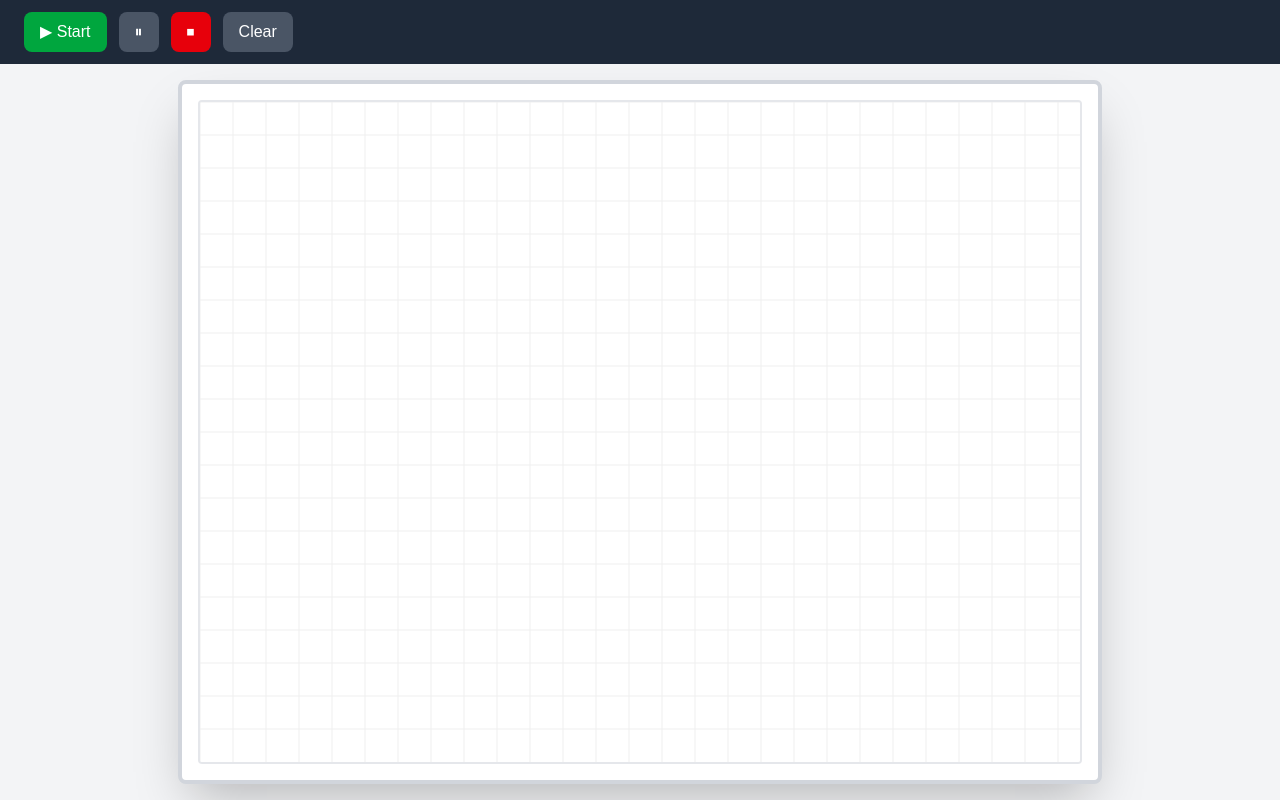
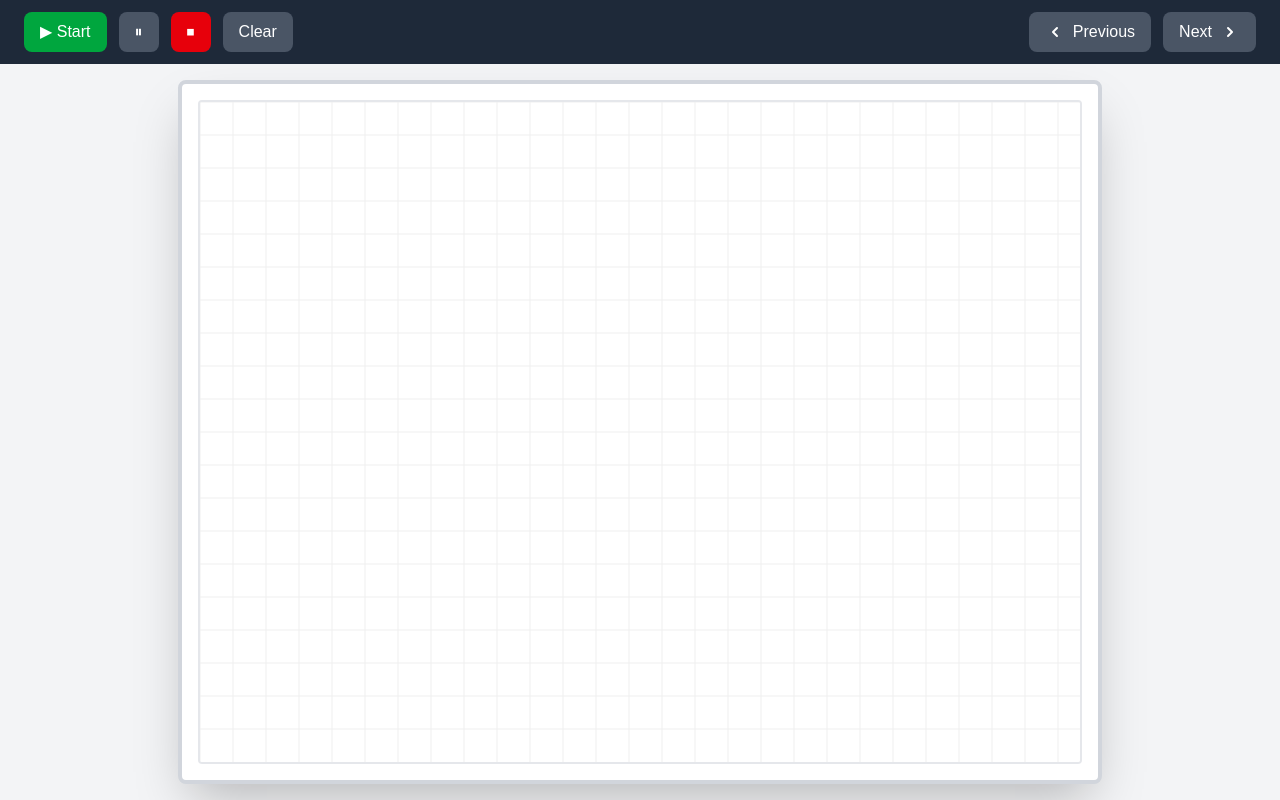
Before and after one commit to Asad-Ali09/mindly, a Next.js app in the folder client/: page /lesson in a window 1280 px wide. Built offline with nearby package versions, Linux system fonts and the light colour scheme.

Commit message:
add page track on frontend

```diff
--- a/client/src/app/lesson/page.tsx
+++ b/client/src/app/lesson/page.tsx
@@ -1,15 +1,42 @@
 'use client';
 
-import { useState } from "react";
+import { useState, useEffect } from "react";
 import Whiteboard from "@/components/Whiteboard";
 import LessonOutlineOverlay from "@/components/LessonOutlineOverlay";
 import { LessonResponse, SAMPLE_LESSON } from "@/types/lesson";
+import { useLearningStore } from "@/store/learningStore";
 
 const LessonPage = () => {
   const [isPlaying, setIsPlaying] = useState(false);
   const [currentTime, setCurrentTime] = useState(0);
   const [lesson, setLesson] = useState<LessonResponse | null>(null);
   const [clearKey, setClearKey] = useState(0);
+
+  // Get lesson outline and page navigation from store
+  const lessonOutline = useLearningStore((state) => state.lessonOutline);
+  const currentSectionIndex = useLearningStore((state) => state.currentSectionIndex);
+  const currentPageIndex = useLearningStore((state) => state.currentPageIndex);
+  const nextPage = useLearningStore((state) => state.nextPage);
+  const previousPage = useLearningStore((state) => state.previousPage);
+
+  // Calculate if we can navigate
+  const canGoPrevious = currentSectionIndex > 0 || currentPageIndex > 0;
+  const canGoNext = lessonOutline && lessonOutline.sections && (
+    currentSectionIndex < lessonOutline.sections.length - 1 ||
+    (currentSectionIndex === lessonOutline.sections.length - 1 &&
+     currentPageIndex < lessonOutline.sections[currentSectionIndex].pages.length - 1)
+  );
+
+  // Get current page info
+  const getCurrentPageInfo = () => {
+    if (!lessonOutline || !lessonOutline.sections) return null;
+    const section = lessonOutline.sections[currentSectionIndex];
+    if (!section || !section.pages) return null;
+    const page = section.pages[currentPageIndex];
+    return page ? { section, page } : null;
+  };
+
+  const pageInfo = getCurrentPageInfo();
 
   const handleStart = () => {
     setLesson(SAMPLE_LESSON);
@@ -33,6 +60,22 @@ const LessonPage = () => {
 
   const handleTimeUpdate = (time: number) => {
     setCurrentTime(time);
+  };
+
+  const handleNextPage = () => {
+    nextPage();
+    setIsPlaying(false);
+    setCurrentTime(0);
+    setClearKey(prev => prev + 1);
+    // TODO: Load whiteboard content for the new page
+  };
+
+  const handlePreviousPage = () => {
+    previousPage();
+    setIsPlaying(false);
+    setCurrentTime(0);
+    setClearKey(prev => prev + 1);
+    // TODO: Load whiteboard content for the new page
   };
 
   return (
@@ -65,6 +108,36 @@ const LessonPage = () => {
             className="px-4 py-2 bg-gray-600 hover:bg-gray-700 rounded-lg transition-colors"
           >
             Clear
+          </button>
+        </div>
+
+        {/* Page Navigation */}
+        <div className="flex items-center gap-3">
+          {pageInfo && (
+            <div className="text-sm bg-gray-700 px-4 py-2 rounded-lg">
+              <span className="text-gray-400">Section {currentSectionIndex + 1}, Page {currentPageIndex + 1}:</span>
+              <span className="ml-2 font-semibold">{pageInfo.page.title}</span>
+            </div>
+          )}
+          <button
+            onClick={handlePreviousPage}
+            disabled={!canGoPrevious}
+            className="px-4 py-2 bg-blue-600 hover:bg-blue-700 disabled:bg-gray-600 disabled:cursor-not-allowed rounded-lg transition-colors flex items-center gap-2"
+          >
+            <svg xmlns="http://www.w3.org/2000/svg" className="h-5 w-5" viewBox="0 0 20 20" fill="currentColor">
+              <path fillRule="evenodd" d="M12.707 5.293a1 1 0 010 1.414L9.414 10l3.293 3.293a1 1 0 01-1.414 1.414l-4-4a1 1 0 010-1.414l4-4a1 1 0 011.414 0z" clipRule="evenodd" />
+            </svg>
+            Previous
+          </button>
+          <button
+            onClick={handleNextPage}
+            disabled={!canGoNext}
+            className="px-4 py-2 bg-blue-600 hover:bg-blue-700 disabled:bg-gray-600 disabled:cursor-not-allowed rounded-lg transition-colors flex items-center gap-2"
+          >
+            Next
+            <svg xmlns="http://www.w3.org/2000/svg" className="h-5 w-5" viewBox="0 0 20 20" fill="currentColor">
+              <path fillRule="evenodd" d="M7.293 14.707a1 1 0 010-1.414L10.586 10 7.293 6.707a1 1 0 011.414-1.414l4 4a1 1 0 010 1.414l-4 4a1 1 0 01-1.414 0z" clipRule="evenodd" />
+            </svg>
           </button>
         </div>
       </div>
--- a/client/src/components/LessonOutlineOverlay.tsx
+++ b/client/src/components/LessonOutlineOverlay.tsx
@@ -29,6 +29,9 @@ const LessonOutlineOverlay = () => {
   const [isExpanded, setIsExpanded] = useState(false);
   const [expandedSections, setExpandedSections] = useState<Set<string>>(new Set());
   const lessonOutline = useLearningStore((state) => state.lessonOutline) as LessonOutline | null;
+  const currentSectionIndex = useLearningStore((state) => state.currentSectionIndex);
+  const currentPageIndex = useLearningStore((state) => state.currentPageIndex);
+  const setCurrentPage = useLearningStore((state) => state.setCurrentPage);
 
   const toggleSection = (sectionId: string) => {
     setExpandedSections((prev) => {
@@ -42,12 +45,20 @@ const LessonOutlineOverlay = () => {
     });
   };
 
+  const handlePageClick = (sectionIndex: number, pageIndex: number) => {
+    setCurrentPage(sectionIndex, pageIndex);
+  };
+
+  const isCurrentPage = (sectionIndex: number, pageIndex: number) => {
+    return currentSectionIndex === sectionIndex && currentPageIndex === pageIndex;
+  };
+
   if (!lessonOutline) {
     return null;
   }
 
   return (
-    <div className="fixed top-4 right-4 z-50 flex flex-col items-end">
+    <div className="fixed top-20 right-4 z-50 flex flex-col items-end">
       {/* Toggle Button */}
       <button
         onClick={() => setIsExpanded(!isExpanded)}
@@ -129,14 +140,30 @@ const LessonOutlineOverlay = () => {
                         {section.pages.map((page, pageIndex) => (
                           <div
                             key={page.id}
-                            className="pl-3 border-l-2 border-blue-300 py-1"
+                            onClick={() => handlePageClick(index, pageIndex)}
+                            className={`pl-3 border-l-2 py-1 cursor-pointer transition-all ${
+                              isCurrentPage(index, pageIndex)
+                                ? 'border-blue-500 bg-blue-50'
+                                : 'border-blue-300 hover:bg-gray-50'
+                            }`}
                           >
                             <div className="flex items-start gap-2">
-                              <span className="text-xs text-blue-600 font-medium flex-shrink-0">
+                              <span className={`text-xs font-medium flex-shrink-0 ${
+                                isCurrentPage(index, pageIndex) ? 'text-blue-700' : 'text-blue-600'
+                              }`}>
                                 {index + 1}.{pageIndex + 1}
                               </span>
                               <div className="flex-1">
-                                <h4 className="text-xs font-medium text-gray-800">{page.title}</h4>
+                                <h4 className={`text-xs font-medium ${
+                                  isCurrentPage(index, pageIndex) ? 'text-blue-900' : 'text-gray-800'
+                                }`}>
+                                  {page.title}
+                                  {isCurrentPage(index, pageIndex) && (
+                                    <span className="ml-2 text-xs bg-blue-500 text-white px-2 py-0.5 rounded-full">
+                                      Current
+                                    </span>
+                                  )}
+                                </h4>
                                 <p className="text-xs text-gray-500 mt-0.5">{page.description}</p>
                                 <span className="text-xs text-gray-400 mt-1 inline-block">
                                   ⏱ {page.estimatedDuration}
--- a/client/src/store/learningStore.ts
+++ b/client/src/store/learningStore.ts
@@ -21,6 +21,13 @@ interface LearningState {
   lessonOutline: any | null;
   setLessonOutline: (outline: any) => void;
 
+  // Current page tracking
+  currentSectionIndex: number;
+  currentPageIndex: number;
+  setCurrentPage: (sectionIndex: number, pageIndex: number) => void;
+  nextPage: () => void;
+  previousPage: () => void;
+
   // Loading states
   isLoadingQuestions: boolean;
   setIsLoadingQuestions: (loading: boolean) => void;
@@ -36,6 +43,8 @@ const initialState = {
   questions: [],
   responses: {},
   lessonOutline: null,
+  currentSectionIndex: 0,
+  currentPageIndex: 0,
   isLoadingQuestions: false,
   isLoadingOutline: false,
 };
@@ -65,6 +74,60 @@ export const useLearningStore = create<LearningState>()(
       // Lesson outline actions
       setLessonOutline: (outline: any) => set({ lessonOutline: outline }),
 
+      // Current page actions
+      setCurrentPage: (sectionIndex: number, pageIndex: number) =>
+        set({ currentSectionIndex: sectionIndex, currentPageIndex: pageIndex }),
+
+      nextPage: () =>
+        set((state) => {
+          if (!state.lessonOutline || !state.lessonOutline.sections) return state;
+
+          const currentSection = state.lessonOutline.sections[state.currentSectionIndex];
+          if (!currentSection) return state;
+
+          // Check if there's a next page in current section
+          if (state.currentPageIndex < currentSection.pages.length - 1) {
+            return {
+              currentPageIndex: state.currentPageIndex + 1,
+            };
+          }
+
+          // Check if there's a next section
+          if (state.currentSectionIndex < state.lessonOutline.sections.length - 1) {
+            return {
+              currentSectionIndex: state.currentSectionIndex + 1,
+              currentPageIndex: 0,
+            };
+          }
+
+          // Already at the last page
+          return state;
+        }),
+
+      previousPage: () =>
+        set((state) => {
+          if (!state.lessonOutline || !state.lessonOutline.sections) return state;
+
+          // Check if there's a previous page in current section
+          if (state.currentPageIndex > 0) {
+            return {
+              currentPageIndex: state.currentPageIndex - 1,
+            };
+          }
+
+          // Check if there's a previous section
+          if (state.currentSectionIndex > 0) {
+            const prevSection = state.lessonOutline.sections[state.currentSectionIndex - 1];
+            return {
+              currentSectionIndex: state.currentSectionIndex - 1,
+              currentPageIndex: prevSection.pages.length - 1,
+            };
+          }
+
+          // Already at the first page
+          return state;
+        }),
+
       // Loading actions
       setIsLoadingQuestions: (loading: boolean) => set({ isLoadingQuestions: loading }),
       setIsLoadingOutline: (loading: boolean) => set({ isLoadingOutline: loading }),
@@ -79,6 +142,8 @@ export const useLearningStore = create<LearningState>()(
         questions: state.questions,
         responses: state.responses,
         lessonOutline: state.lessonOutline,
+        currentSectionIndex: state.currentSectionIndex,
+        currentPageIndex: state.currentPageIndex,
       }), // Only persist these fields
     }
   )
```
